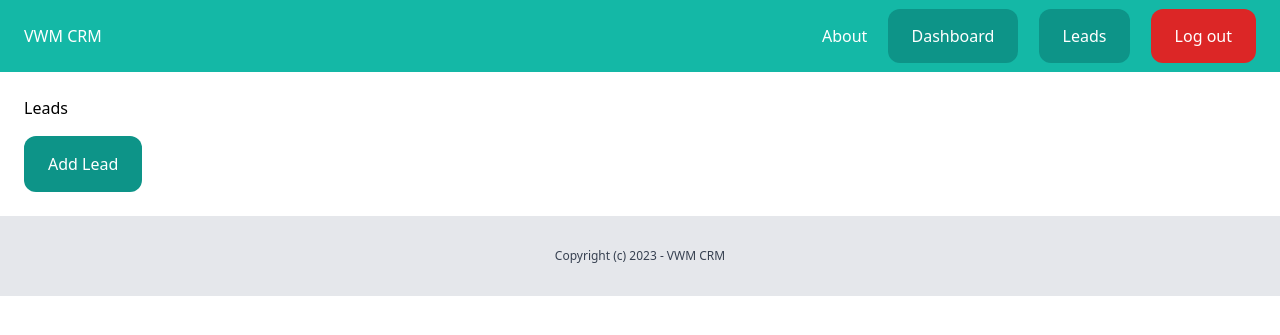
After one commit to victormusembi11/Django-CRM, a Django app: page /lead/ in a window 1280 px wide. The commit adds this page. Shown: the top 335 px of the page. Run offline with Django 4.2, Linux system fonts and the light colour scheme; the visitor is signed in with stand-in values (Sample User, id 1); some libraries are stand-ins or nearby versions.

Commit message:
feat: initialised leads list page

```diff
--- a/lead/urls.py
+++ b/lead/urls.py
@@ -6,5 +6,6 @@ from . import views
 app_name = "lead"
 
 urlpatterns = [
+    path("", views.lead_list, name="lead_list"),
     path("add/", views.add_lead, name="add_lead"),
 ]
--- a/lead/views.py
+++ b/lead/views.py
@@ -3,6 +3,12 @@ from django.contrib.auth.decorators import login_required
 from django.shortcuts import redirect, render
 
 from lead.forms import AddLeadForm
+
+
+@login_required
+def lead_list(request):
+    """Lead list view."""
+    return render(request, "lead/lead_list.html")
 
 
 @login_required
--- a/templates/core/base.html
+++ b/templates/core/base.html
@@ -14,8 +14,8 @@
         {% if request.user.is_authenticated %}
         <a href="{% url 'dashboard:dashboard' %}"
           class="py-4 px-6 bg-teal-600 rounded-xl text-white">Dashboard</a>
-        <a href="{% url 'lead:add_lead' %}"
-          class="py-4 px-6 bg-teal-600 rounded-xl text-white">Add Lead</a>
+        <a href="{% url 'lead:lead_list' %}"
+          class="py-4 px-6 bg-teal-600 rounded-xl text-white">Leads</a>
         <a href="{% url 'accounts:logout' %}"
           class="py-4 px-6 bg-red-600 rounded-xl text-white">Log out</a>
         {% else %}
--- /dev/null
+++ b/templates/lead/lead_list.html
@@ -0,0 +1,13 @@
+{% extends 'core/base.html' %}
+
+{% block title %}Leads{% endblock title %}
+
+{% block content %}
+<div class="py-6 px-6">
+    <h1 class="mb-4 text-ls">Leads</h1>
+    <a href="{% url 'lead:add_lead' %}"
+        class="inline-block py-4 px-6 bg-teal-600 rounded-xl text-white">Add
+        Lead</a>
+</div>
+
+{% endblock content %}
```
Also changed, not shown: lead/tests/test_views.py (+7 -0 lines).
